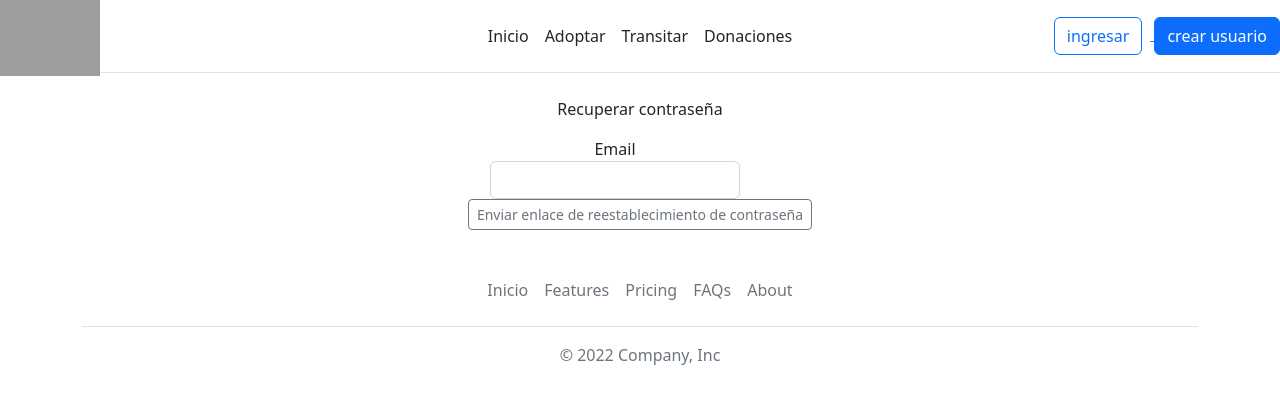
After one commit to LeanEze/EntregaFinal, a Django app: template mi_app/templates/mi_app/passwordReset.html in a window 1280 px wide. The commit adds this page. Shown: the top 404 px of the page. Run offline with Django 3.2, Linux system fonts and the light colour scheme; the template is opened without the code that fills it, so the values that code supplies are empty; grey boxes are pictures that could not be loaded.

Commit message:
primera parte de restablecimiento de contraseña

```diff
--- a/mi_app/templates/mi_app/ingresarUsuario.html
+++ b/mi_app/templates/mi_app/ingresarUsuario.html
@@ -27,6 +27,11 @@
           <input type="checkbox" value="remember-me"> Recordar Cuenta
         </label>
       </div>
+      <div class="form-group">
+        <a href="http://127.0.0.1:8000/passwordReset/">Olvidé mi contraseña</a>
+
+      </div>
+
       <button class="w-100 btn btn-lg btn-primary hola" type="submit">Entrar</button>
       <p class="mt-5 mb-3 text-muted">© 2010–2022</p>
     </form>
--- /dev/null
+++ b/mi_app/templates/mi_app/passwordReset.html
@@ -0,0 +1,26 @@
+{% extends 'mi_app/padre.html' %}
+
+{% block Cuerpo %}
+
+<p>Recuperar contraseña</p>
+
+<body class="text-center">
+    <main class="form-signin w-100 m-auto">
+        <form>
+            <div class="form-floating entrada">
+                <div class="col-md-10 col-md-offset-2">
+                    <div class="form-group">
+                        <label >Email</label>
+                        <input class="form-control" type="text" name="email">
+                    </div>
+                </div>
+            </div>
+            <div class="btn-group">
+                <a href="http://127.0.0.1:8000/passwordResetDone/" class="btn btn-sm btn-outline-secondary">Enviar enlace de reestablecimiento de contraseña </a>
+
+              </div>
+        </form>
+    </main>
+</body>
+
+{% endblock %}
--- /dev/null
+++ b/mi_app/templates/mi_app/passwordResetEmail.html
@@ -0,0 +1,6 @@
+Solicitaste reestablecimiento de contraseña.
+Click en el siguiente link para crear una nueva contraseña.
+{% block reset_link %}
+{{ protocol }}://{{ domain }}{% url 'password_reset_confirm' uidb64=uid token=token %}
+{% endblock %}
+Tu nombre de usuario es: {{ user.get_username }}
```
Also changed, not shown: mi_app/forms.py (added, +19 -0 lines), mi_app/templates/mi_app/passwordResetDone.html (added, +7 -0 lines), mi_app/urls.py (+12 -2 lines), mi_app/views.py (+18 -1 lines).
